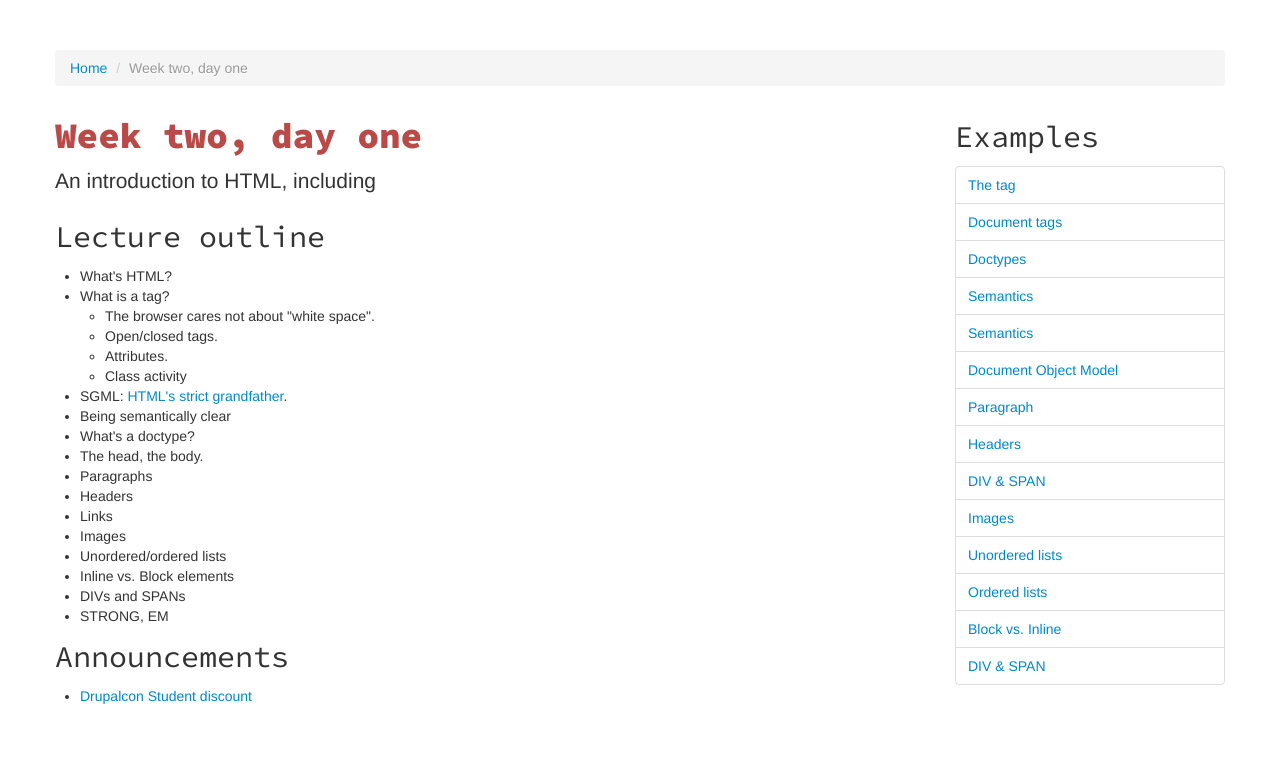
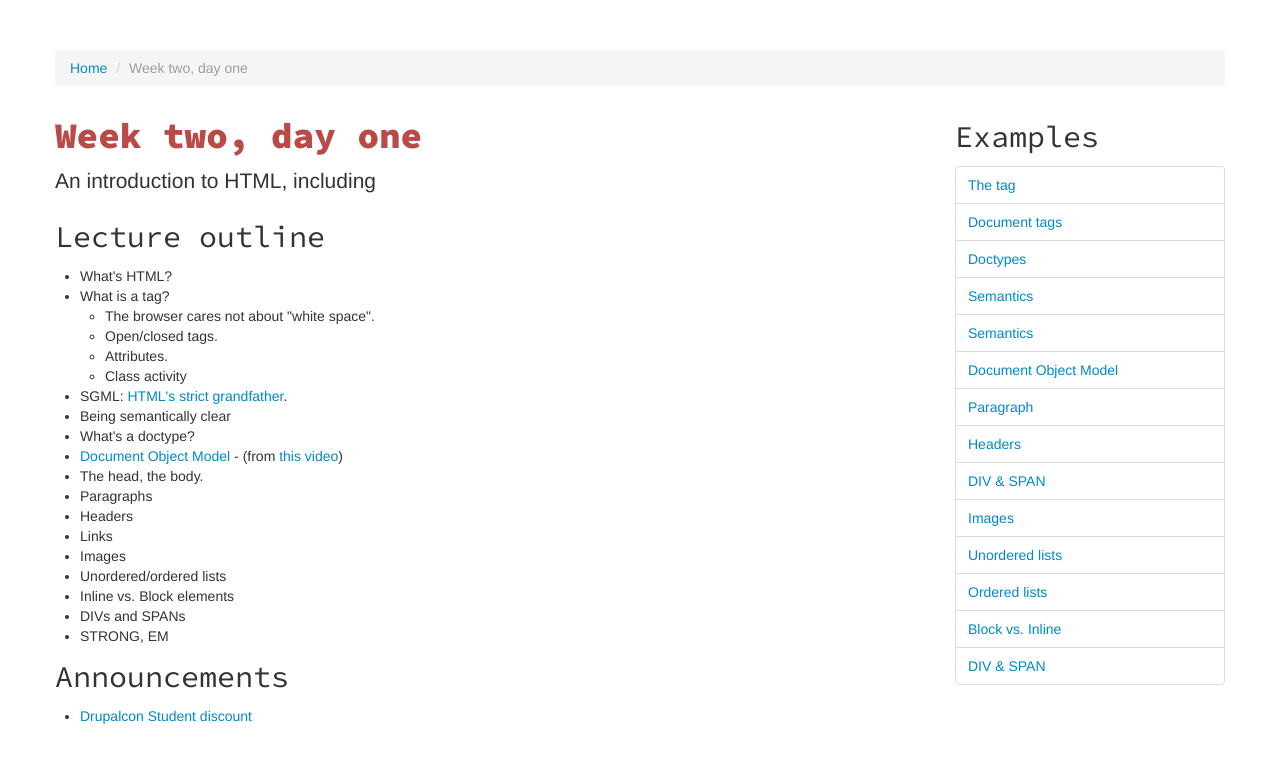
Before and after one commit to csumb-cst251/csumb-cst251.github.com, a Jekyll site: the page built from _posts/2-1/2013-1-23-week-2-1.html, in a window 1280 px wide. Shown: the top 763 px of the page. Built offline with Jekyll 4.4.1, drawn with Linux system fonts in a browser that asks for light colours; nearby versions of some CDN libraries; library files that are not in the unit come from our copies; Markdown is read by kramdown in place of the engine named in the settings.

Commit message:
Added DOM tree

```diff
--- a/_posts/2-1/2013-1-23-week-2-1.html
+++ b/_posts/2-1/2013-1-23-week-2-1.html
@@ -18,6 +18,7 @@ day: 2-1
   <li>SGML: <a href="https://api.twitter.com/1/statuses/user_timeline.xml?include_entities=true&include_rts=true&screen_name=kevinmiyar&count=2" target="_blank">HTML's strict grandfather</a>.</li>
   <li>Being semantically clear</li>
   <li>What's a doctype?</li>
+  <li><a href="http://dbaron.org/talks/2008-11-12-faster-html-and-css/slide-1.xhtml" target="_blank">Document Object Model</a> - (from <a href="http://www.youtube.com/watch?v=a2_6bGNZ7bA">this video</a>)</li>
   <li>The head, the body.</li>
   <li>Paragraphs</li>
   <li>Headers</li>
```
